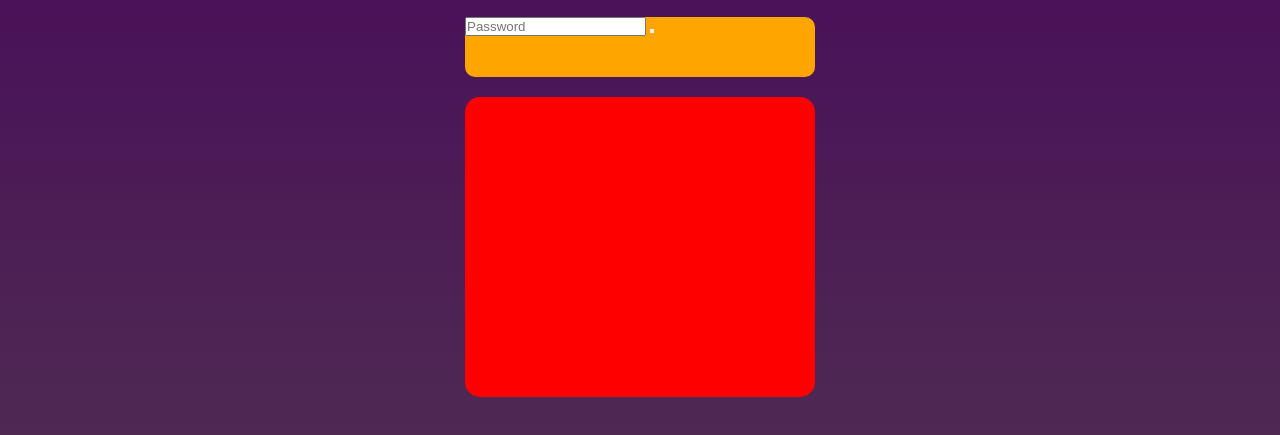
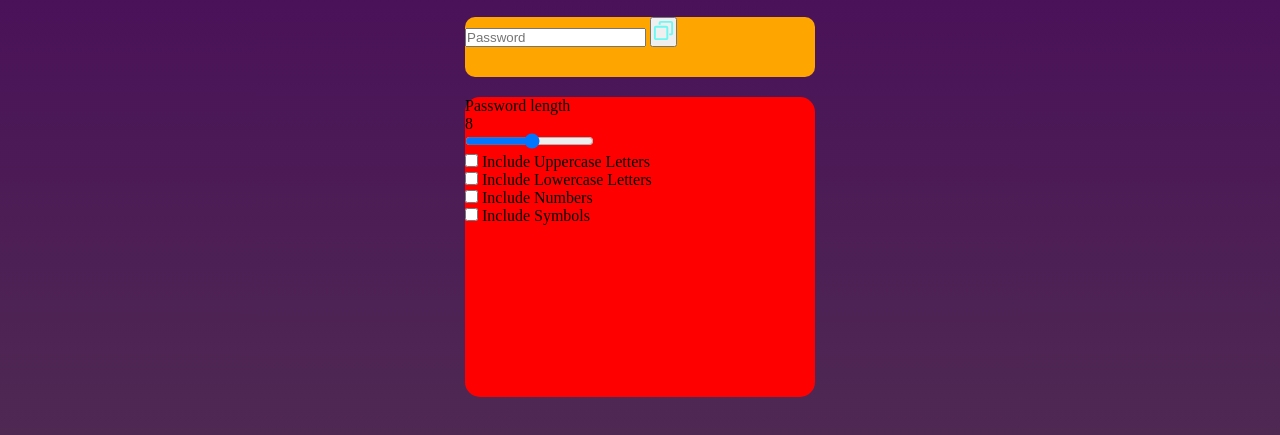
Before and after one commit to Kartik-Ranaut/Password-Generator, a plain HTML site: page index.html in a window 1280 px wide. Shown: the part 219-654 px from the top of the page. Drawn offline with Linux system fonts and the light colour scheme.

Commit message:
third day fifth

```diff
--- a/index.html
+++ b/index.html
@@ -13,10 +13,33 @@
             <input readonly placeholder="Password" class="display" data-passwordDisplay>
             <button>
                 <span data-copyMsg></span>
-
+                <img src="assets/copy.svg" alt="copy" height="23" width="23">
             </button>
         </div>
-        <div class="box"></div>
+        <div class="box">
+            <div class="passLen">
+                <p>Password length</p>
+                <p data-length>8</p>
+            </div>
+            <input type="range" min="1" max="20" class="slider" step="1" data-lengthSlider>
+            <div>
+                <input type="checkbox" id="uppercase">
+                <label for="uppercase">Include Uppercase Letters</label>
+            </div>
+            <div>
+                <input type="checkbox" id="lowercase">
+                <label for="lowercase">Include Lowercase Letters</label>
+            </div>
+            <div>
+                <input type="checkbox" id="numbers">
+                <label for="numbers">Include Numbers</label>
+            </div>
+            <div>
+                <input type="checkbox" id="symbols">
+                <label for="symbols">Include Symbols</label>
+            </div>
+
+        </div>
     </div>
 
 </body>
```
